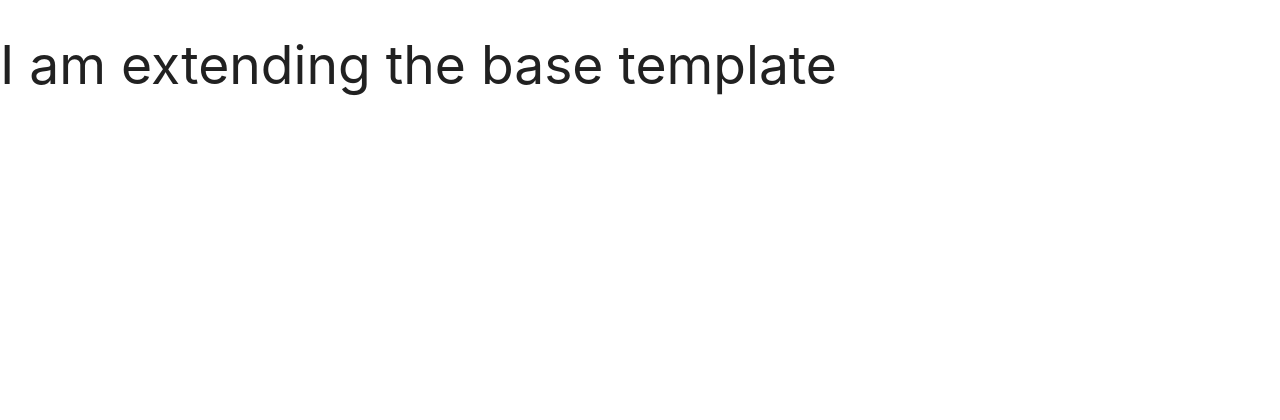
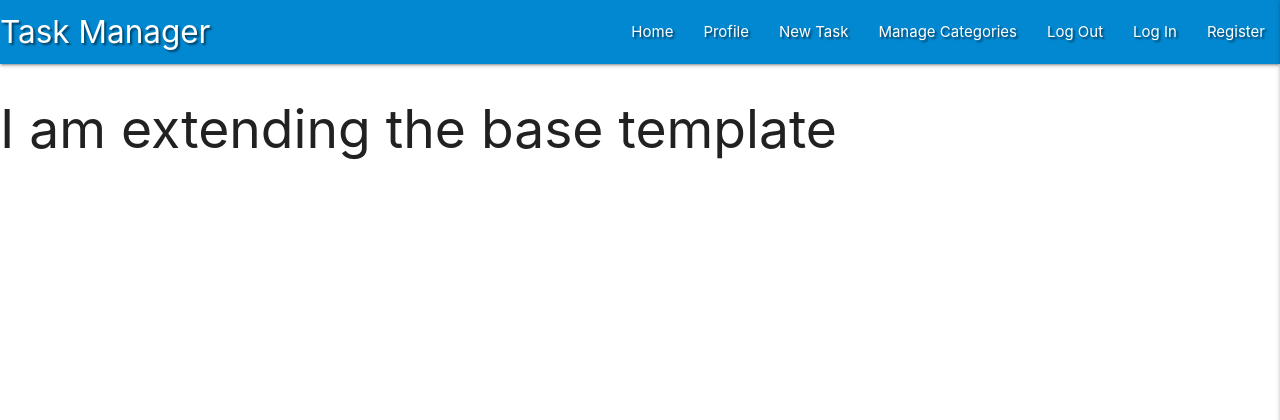
Before and after one commit to Dwain-Daniel/mini_project, a Flask app: page / in a window 1280 px wide. Shown: the top 420 px of the page. Run offline with Flask 2, Linux system fonts and the light colour scheme; data that the repository does not hold is empty; some libraries are stand-ins or nearby versions.

Commit message:
Add materialize navbar and sidenav

```diff
--- a/static/css/style.css
+++ b/static/css/style.css
@@ -0,0 +1,3 @@
+.text-shadow {
+    text-shadow: 2px 2px 2px rgba(0, 0, 0, 0.5);
+}
--- a/static/js/script.js
+++ b/static/js/script.js
@@ -0,0 +1,5 @@
+$(document).ready(function () {
+    $('.sidenav').sidenav({
+        edge: "right"
+    });
+});
--- a/templates/base.html
+++ b/templates/base.html
@@ -16,7 +16,38 @@
 </head>
 
 <body>
+    <!-- top nav bar-->
+    <header>
+        <nav class="nav-exteded text text-shadow light-blue darken-2">
 
+            <div class="nav-wrapper">
+                <a href="{{ url_for('get_tasks') }}" class="brand-logo">Task Manager</a>
+                <a href="#" data-target="mobile-demo" class="sidenav-trigger right"><i class="fas fa-bars"></i></a>
+                <ul class="right hide-on-med-and-down">
+                    <li><a href="{{ url_for('get_tasks') }}">Home</a></li>
+                    <li><a href="#">Profile</a></li>
+                    <li><a href="#">New Task</a></li>
+                    <li><a href="#">Manage Categories</a></li>
+                    <li><a href="#">Log Out</a></li>
+                    <li><a href="#">Log In</a></li>
+                    <li><a href="#">Register</a></li>
+                </ul>
+            </div>
+        </nav>
+        <!-- mobile side navbar -->
+        <ul class="sidenav" id="mobile-demo">
+            <li>
+                <h4 class="center-align light-blue-text text-darken-4">Task Manager</h4>
+            </li>
+            <li><a href="{{ url_for('get_tasks') }}">Home</a></li>
+            <li><a href="#">Profile</a></li>
+            <li><a href="#">New Task</a></li>
+            <li><a href="#">Manage Categories</a></li>
+            <li><a href="#">Log Out</a></li>
+            <li><a href="#">Log In</a></li>
+            <li><a href="#">Register</a></li>
+        </ul>
+    </header>
     {% block content %}
     {% endblock %}
 
```
